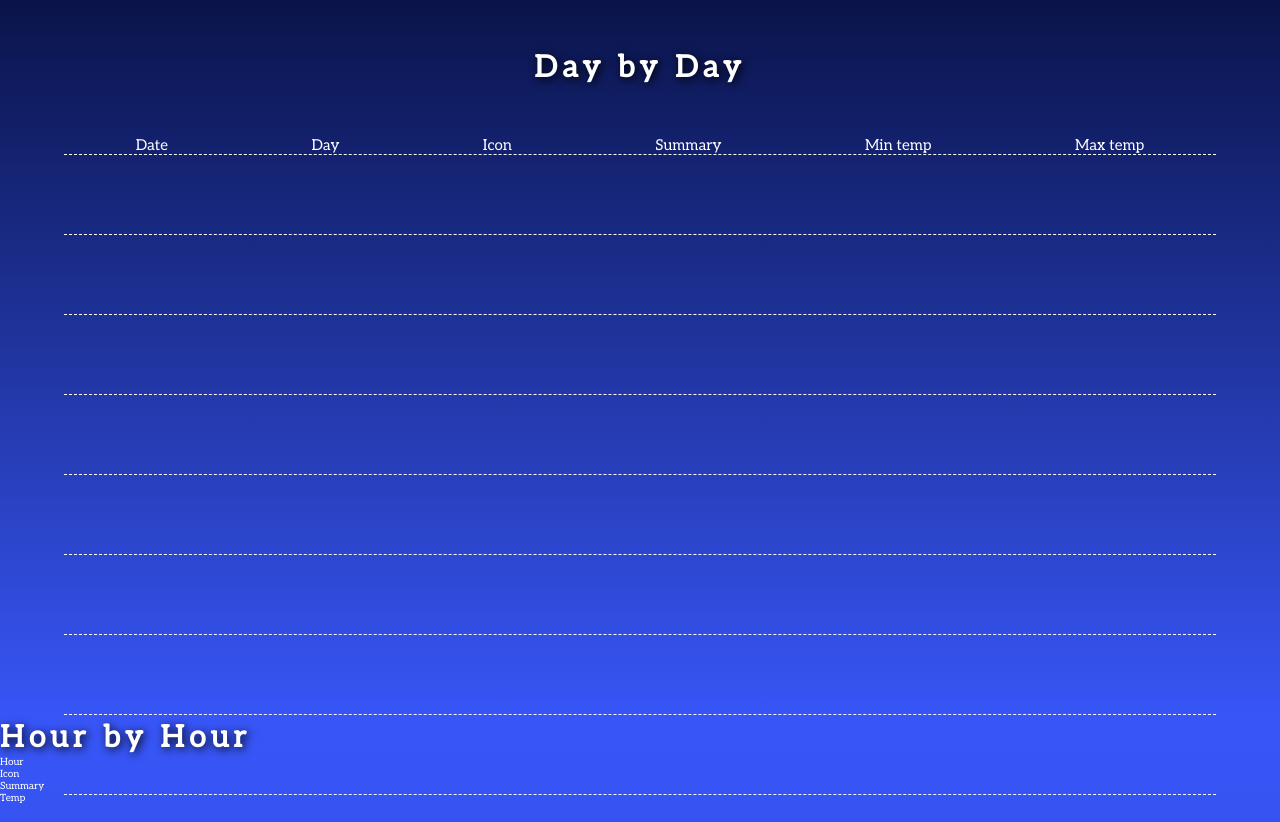
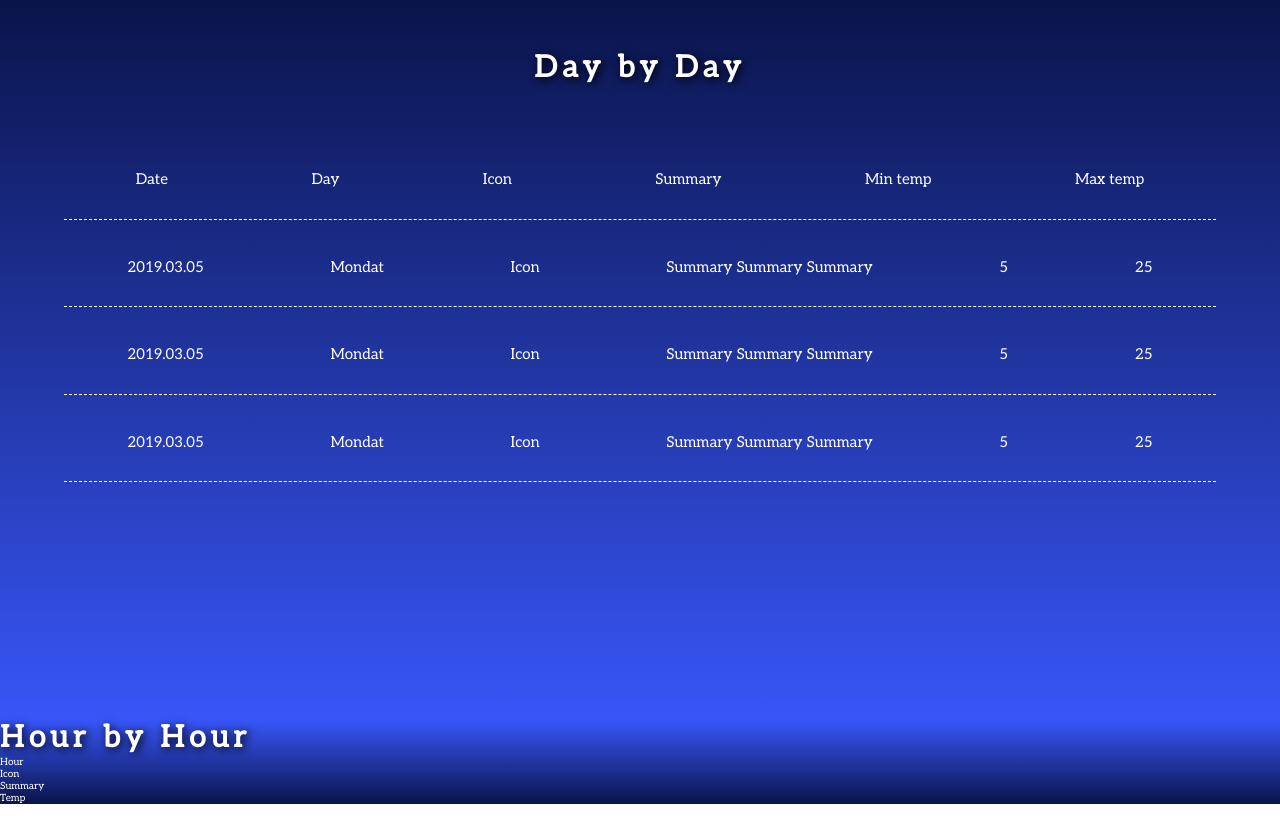
Before and after one commit to mwisniewski1991/weather_app, a website: page index.html in a window 1280 px wide. Shown: the part 800-1622 px from the top of the page. Drawn offline with nearby package versions, Linux system fonts and the light colour scheme; no server answers.

Commit message:
Update index.html

```diff
--- a/index.html
+++ b/index.html
@@ -22,7 +22,9 @@
 
 
     <header class="header">
-        <h1 class="heading-one">Weather App</h1>
+        <div class="text--box">
+            <h1 class="heading-one">Weather App</h1><span class="text text--by">by</span><span class="text text--mw">MW</span>
+        </div>
 
         <nav class="nav">
             <select class="select-city">
@@ -87,15 +89,42 @@
             <!-- </div> -->
 
             <div class="days__details days-details">
+
                 <div class="days__day" id="d">
-                    <div class="day-date">Date</div>
-                    <div class="day-name">Day</div>
-                    <div class="day-icon">Icon</div>
-                    <div class="day-summary">Summary</div>
-                    <div class="day-temp-min">Min temp</div>
-                    <div class="day-temp-high">Max temp</div>
+                    <div class="days__date day-date">Date</div>
+                    <div class="days__name day-name">Day</div>
+                    <div class="days__icon day-icon">Icon</div>
+                    <div class="days__summary day-summary">Summary</div>
+                    <div class="days__temp-min day-temp-min">Min temp</div>
+                    <div class="days__temp-high day-temp-high">Max temp</div>
                 </div>
+                <div class="days__day" id="d">
+                    <div class="days__date day-date">2019.03.05</div>
+                    <div class="days__name day-name">Mondat</div>
+                    <div class="days__icon day-icon">Icon</div>
+                    <div class="days__summary day-summary">Summary Summary Summary</div>
+                    <div class="days__temp-min day-temp-min">5</div>
+                    <div class="days__temp-high day-temp-high">25</div>
+                </div>
+                <div class="days__day" id="d">
+                    <div class="days__date day-date">2019.03.05</div>
+                    <div class="days__name day-name">Mondat</div>
+                    <div class="days__icon day-icon">Icon</div>
+                    <div class="days__summary day-summary">Summary Summary Summary</div>
+                    <div class="days__temp-min day-temp-min">5</div>
+                    <div class="days__temp-high day-temp-high">25</div>
+                </div>
+                <div class="days__day" id="d">
+                        <div class="days__date day-date">2019.03.05</div>
+                        <div class="days__name day-name">Mondat</div>
+                        <div class="days__icon day-icon">Icon</div>
+                        <div class="days__summary day-summary">Summary Summary Summary</div>
+                        <div class="days__temp-min day-temp-min">5</div>
+                        <div class="days__temp-high day-temp-high">25</div>
+                </div>
+
             </div>
+
         </div>
 
 
@@ -116,11 +145,11 @@
     </main>
 
 
-    <script src="https://cdnjs.cloudflare.com/ajax/libs/Chart.js/2.7.3/Chart.min.js"></script>
+    <!-- <script src="https://cdnjs.cloudflare.com/ajax/libs/Chart.js/2.7.3/Chart.min.js"></script>
     <script src="scripts/skycons.js"></script>
     <script src="scripts/funcs.js"></script>
     <script src="scripts/chart.js"></script>
-    <script src="scripts/app.js"></script>
+    <script src="scripts/app.js"></script> -->
 </body>
 
 </html>
```
